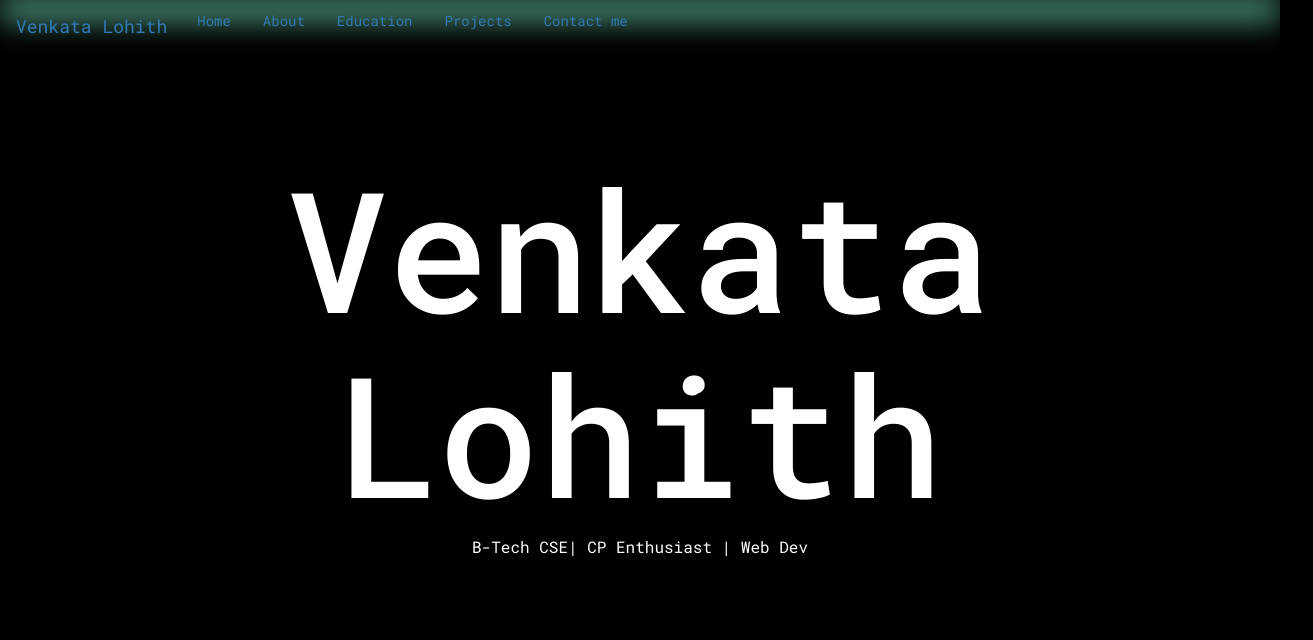
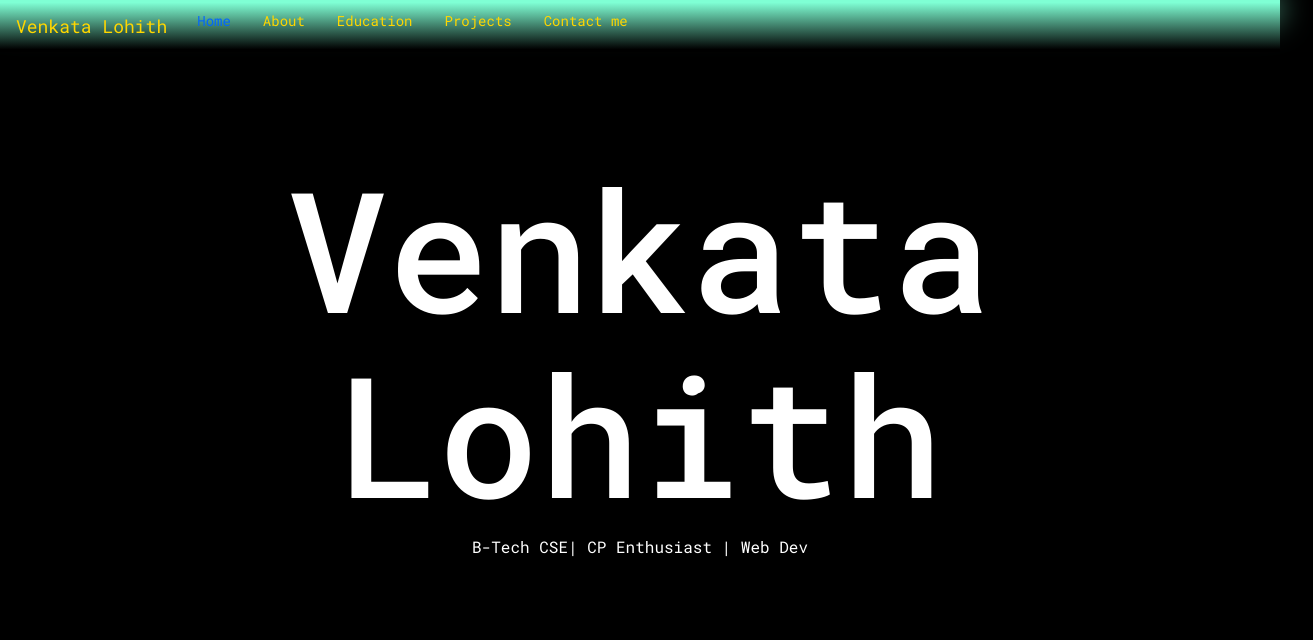
Before and after one commit to Heisenberg-AM/-Venkata-Lohith--Portfolio, a plain HTML site: page index.html in a window 1280 px wide. Shown: the top 640 px of the page, 1313 px wide, since content can reach past the window. Drawn offline with nearby package versions, Linux system fonts and the light colour scheme.

Commit message:
Add files via upload

```diff
--- a/index.css
+++ b/index.css
@@ -5,7 +5,7 @@ body {
     font-family: "Roboto Mono", monospace;
     /* animation: back 15s linear infinite; */
 }
- @keyframes back{
+ /* @keyframes back{
    0%{
      background-position-x: 0;
    }
@@ -13,8 +13,20 @@ body {
    100%{
      background-position-x: 10000px ;
    }
- }
+ }  */
+.nav_bar{
+     height: 12%;
+    width: 100%;
+    background-image: linear-gradient(aquamarine 5%,black 95%);
 
+    margin-top: 0px;
+
+    position: sticky;
+    color: white;
+    top:0;
+
+
+}
 #section1{
 
     font-size: 5vh;
@@ -23,6 +35,7 @@ body {
     margin: 13vh 9vw;
 }
 .element1{
+    top:0;
     height: 30px;
     width: 100%;
     background-image: linear-gradient(aquamarine 10%,black 90%);
--- a/index.html
+++ b/index.html
@@ -19,28 +19,30 @@
 </head>
 <body>
     <div class="element1"></div>
+    <div class="nav_bar">
     <nav id="navbar-example2" class="navbar bg-body-tertiary px-3 mb-3">
-        <a class="navbar-brand" href="#">Venkata Lohith</a>
+        <a class="navbar-brand" href="#" style="color:gold ;">Venkata Lohith</a>
         <ul class="nav nav-pills">
 
           <li class="nav-item">
-            <a class="nav-link" class="ead" href="#section1">Home</a>
+            <a class="nav-link" class="ead" href="#section1" style="color:rgb(0, 102, 255) ;">Home</a>
           </li>
           <li class="nav-item">
-            <a class="nav-link"  class="ead" href="#section2">About</a>
+            <a class="nav-link"  class="ead" href="#section2" style="color:gold ;">About</a>
           </li>
           <li class="nav-item">
-            <a class="nav-link"  class="ead" href="#section3">Education</a>
+            <a class="nav-link"  class="ead" href="#section3" style="color:gold ;">Education</a>
           </li>
           <li class="nav-item">
-            <a class="nav-link"  class="ead" href="#section4">Projects</a>
+            <a class="nav-link"  class="ead" href="#section4" style="color:gold ;">Projects</a>
           </li>
            <li class="nav-item">
-            <a class="nav-link"  class="ead" href="#contact">Contact me</a>
+            <a class="nav-link"  class="ead" href="#contact" style="color:gold ;">Contact me</a>
           </li>
 
         </ul>
       </nav>
+      </div>
     <div id="section1">
 
         <h1 style=" font-size:21vh ;">Venkata Lohith</h1>
```
